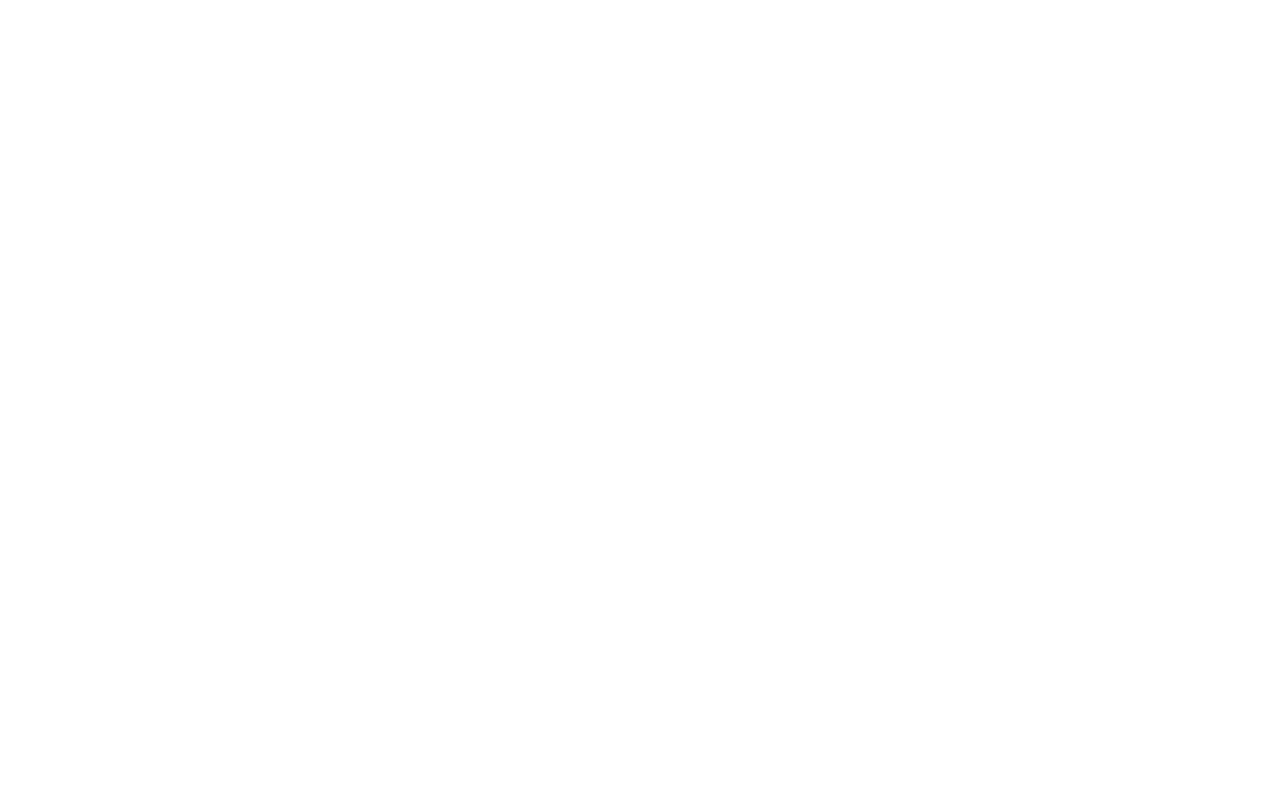
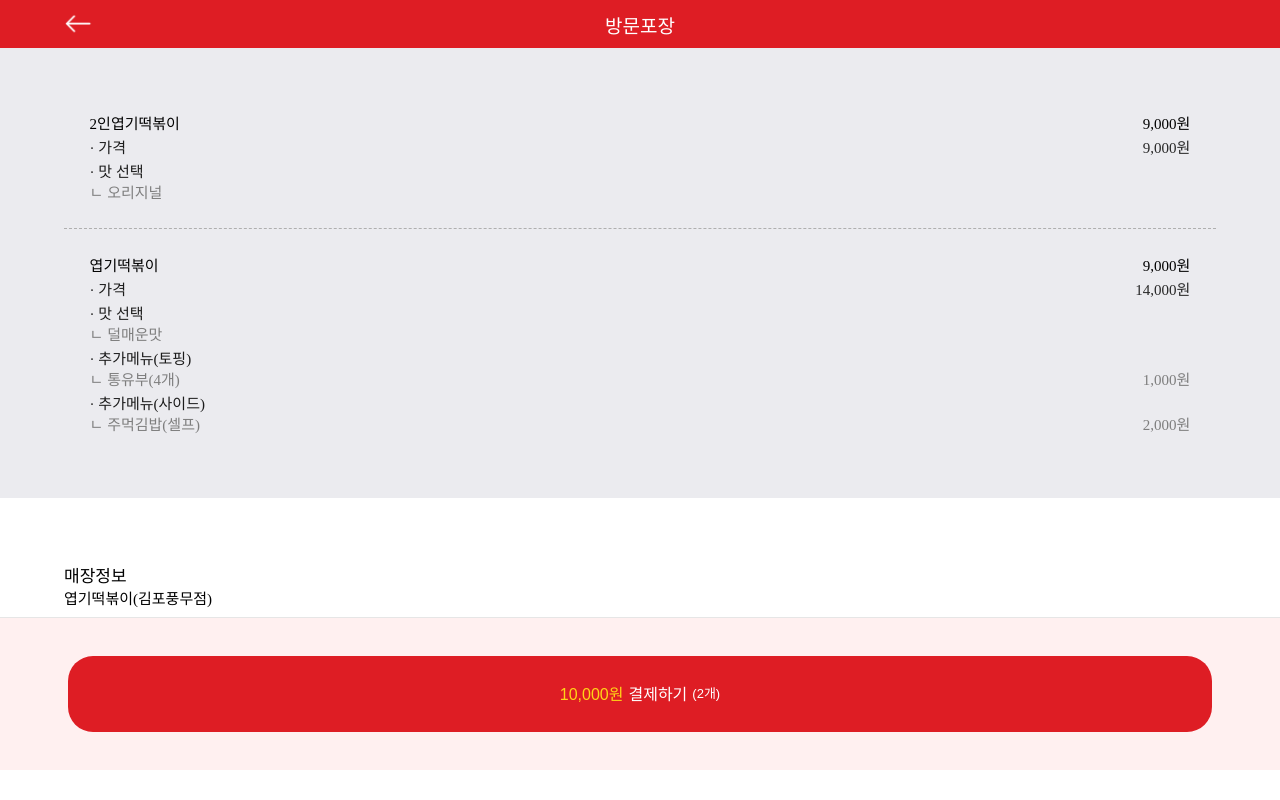
Before and after one commit to zkaakakg/yupdduk-clone, a React (Vite) app in the folder frontend/yupdduk-clone/: page /pay1 in a window 1280 px wide. Before the commit this address had no page. Shown: the top 800 px of the page. Built offline with nearby package versions, Linux system fonts and the light colour scheme.

Commit message:
design: css 클래스 수정

```diff
--- a/frontend/yupdduk-clone/src/main.jsx
+++ b/frontend/yupdduk-clone/src/main.jsx
@@ -10,6 +10,10 @@
 import MyPage from "./pages/MyPage";
 import MyOrderListPage from "./pages/MyOrderListPage";
 import MyOrderDetailPage from "./pages/MyOrderDetailPage";
+import OrderPage1 from "./pages/OrderPage1";
+import OrderPage2 from "./pages/OrderPage2";
+import PayPage1 from "./pages/PayPage1";
+import PayPage2 from "./pages/PayPage2";
 
 createRoot(document.getElementById("root")).render(
   <BrowserRouter>
@@ -23,6 +27,10 @@
       <Route path="/my-order" element={<MyOrderListPage />} />
       <Route path="/my-order/:orderId" element={<MyOrderDetailPage />} />
       <Route path="/oauth/callback" element={<OAuthCallbackPage />} />
+      <Route path="/order1" element={<OrderPage1 />} />
+      <Route path="/order2" element={<OrderPage2 />} />
+      <Route path="/pay1" element={<PayPage1 />} />
+      <Route path="/pay2" element={<PayPage2 />} />
     </Routes>
   </BrowserRouter>
 );
--- a/frontend/yupdduk-clone/src/pages/OrderPage1.jsx
+++ b/frontend/yupdduk-clone/src/pages/OrderPage1.jsx
@@ -87,7 +87,7 @@
           </div>
         </nav>
       </div>
-      <main>
+      <main className={styles.main}>
         <ul className={styles.storeList}>
           {filteredStores.length > 0 ? (
             <>
--- a/frontend/yupdduk-clone/src/pages/OrderPage2.jsx
+++ b/frontend/yupdduk-clone/src/pages/OrderPage2.jsx
@@ -918,7 +918,7 @@
         title="방문 포장"
         ClickFunc={() => (isModalOpen ? setIsModalOpen(false) : "")}
       />
-      <nav>
+      <nav className={styles.nav}>
         <div className={styles.storeName}>
           <p>{storeInfo.storeName}</p>
         </div>
@@ -935,7 +935,7 @@
           </div>
         </div>
       </nav>
-      <main>
+      <main className={styles.main}>
         <div className={styles.mainMenu}>
           <img
             src="https://www.yupdduk.com/bj-images/logo_m.png"
@@ -1177,7 +1177,7 @@
         </div>
       )}
 
-      <footer>
+      <footer className={styles.footer}>
         {isModalOpen ? (
           <div>
             <button className={styles.button} onClick={() => handleAddToCart()}>
--- a/frontend/yupdduk-clone/src/pages/PayPage1.jsx
+++ b/frontend/yupdduk-clone/src/pages/PayPage1.jsx
@@ -30,7 +30,7 @@
   return (
     <div>
       <Header title="방문포장" />
-      <nav>
+      <nav className={styles.nav}>
         {cartItems.map((item, index) => (
           <div
             key={item.orderId}
@@ -104,7 +104,7 @@
           </div>
         ))}
       </nav>
-      <main>
+      <main className={styles.main}>
         <div className={styles.info}>
           <div>
             <p>매장정보</p>
@@ -140,7 +140,7 @@
           </div>
         </div>
       </main>
-      <footer>
+      <footer className={styles.footer}>
         <div>
           <button className={styles.button}>
             <p style={{ fontWeight: "400", color: "rgb(255, 212, 23)" }}>
--- a/frontend/yupdduk-clone/src/pages/PayPage2.jsx
+++ b/frontend/yupdduk-clone/src/pages/PayPage2.jsx
@@ -18,7 +18,7 @@
   return (
     <div>
       <Header title="주문 완료" />
-      <main>
+      <main className={styles.main}>
         <div className={styles.welcome}>
           <p>
             <span>주문</span>이 완료되었습니다.
--- a/frontend/yupdduk-clone/src/styles/OrderPage1.module.css
+++ b/frontend/yupdduk-clone/src/styles/OrderPage1.module.css
@@ -1,16 +1,3 @@
-* {
-  margin: 0;
-  padding: 0;
-  box-sizing: border-box;
-}
-button {
-  display: flex;
-  align-items: center;
-  justify-content: center;
-  background-color: transparent;
-  border: none;
-}
-
 .search {
   display: flex;
   justify-content: center;
@@ -40,7 +27,7 @@
   width: 13px;
   height: 13px;
 }
-main {
+.main {
   display: flex;
   flex-direction: column;
   justify-content: center;
--- a/frontend/yupdduk-clone/src/styles/OrderPage2.module.css
+++ b/frontend/yupdduk-clone/src/styles/OrderPage2.module.css
@@ -1,15 +1,3 @@
-* {
-  margin: 0;
-  padding: 0;
-  box-sizing: border-box;
-}
-button {
-  display: flex;
-  align-items: center;
-  justify-content: center;
-  background-color: transparent;
-  border: none;
-}
 .storeName {
   font-size: 20px;
   font-weight: 500;
@@ -27,14 +15,14 @@
   color: rgb(102, 102, 102);
 }
 
-main {
+.main {
   display: flex;
   flex-direction: column;
   gap: 10px;
   padding-bottom: 50px;
   background-color: rgb(235, 235, 239);
 }
-nav {
+.nav {
   padding-top: 47px;
 }
 .mainMenu {
@@ -70,7 +58,7 @@
   background-color: white;
 }
 
-footer {
+.footer {
   position: fixed;
   bottom: 0;
   left: 0;
@@ -81,17 +69,17 @@
   border-top: 1px solid rgb(230, 230, 230);
 }
 
-footer div:first-child {
+.footer div:first-child {
   background-color: rgb(255, 240, 240);
   min-height: 20px;
   padding: 3%;
 }
 
-footer div:nth-child(2) {
+.footer div:nth-child(2) {
   height: 30px;
 }
 
-Header {
+.Header {
   position: fixed;
   top: 0;
   left: 0;
@@ -198,7 +186,7 @@
   padding-left: 5%;
   padding-bottom: 11px;
 }
-footer div {
+.footer div {
   display: flex;
   justify-content: center;
   align-items: center;
--- a/frontend/yupdduk-clone/src/styles/PayPage1.module.css
+++ b/frontend/yupdduk-clone/src/styles/PayPage1.module.css
@@ -1,16 +1,4 @@
-* {
-  margin: 0;
-  padding: 0;
-  box-sizing: border-box;
-}
-button {
-  display: flex;
-  align-items: center;
-  justify-content: center;
-  background-color: transparent;
-  border: none;
-}
-nav {
+.nav {
   display: flex;
   flex-direction: column;
   justify-content: center;
@@ -20,7 +8,7 @@
   padding-bottom: 3%;
   background-color: rgb(235, 235, 239);
 }
-main {
+.main {
   display: flex;
   flex-direction: column;
   justify-content: center;
@@ -116,7 +104,7 @@
   background-color: rgb(238, 244, 247);
   border-radius: 10px;
 }
-footer {
+.footer {
   position: fixed;
   bottom: 0;
   left: 0;
@@ -127,16 +115,16 @@
   border-top: 1px solid rgb(230, 230, 230);
 }
 
-footer div:first-child {
+.footer div:first-child {
   background-color: rgb(255, 240, 240);
   min-height: 20px;
   padding: 3%;
 }
 
-footer div:nth-child(2) {
+.footer div:nth-child(2) {
   height: 30px;
 }
-footer div {
+.footer div {
   display: flex;
   justify-content: center;
   align-items: center;
--- a/frontend/yupdduk-clone/src/styles/PayPage2.module.css
+++ b/frontend/yupdduk-clone/src/styles/PayPage2.module.css
@@ -1,16 +1,4 @@
-* {
-  margin: 0;
-  padding: 0;
-  box-sizing: border-box;
-}
-button {
-  display: flex;
-  align-items: center;
-  justify-content: center;
-  background-color: transparent;
-  border: none;
-}
-main {
+.main {
   display: flex;
   flex-direction: column;
   justify-content: center;
```
